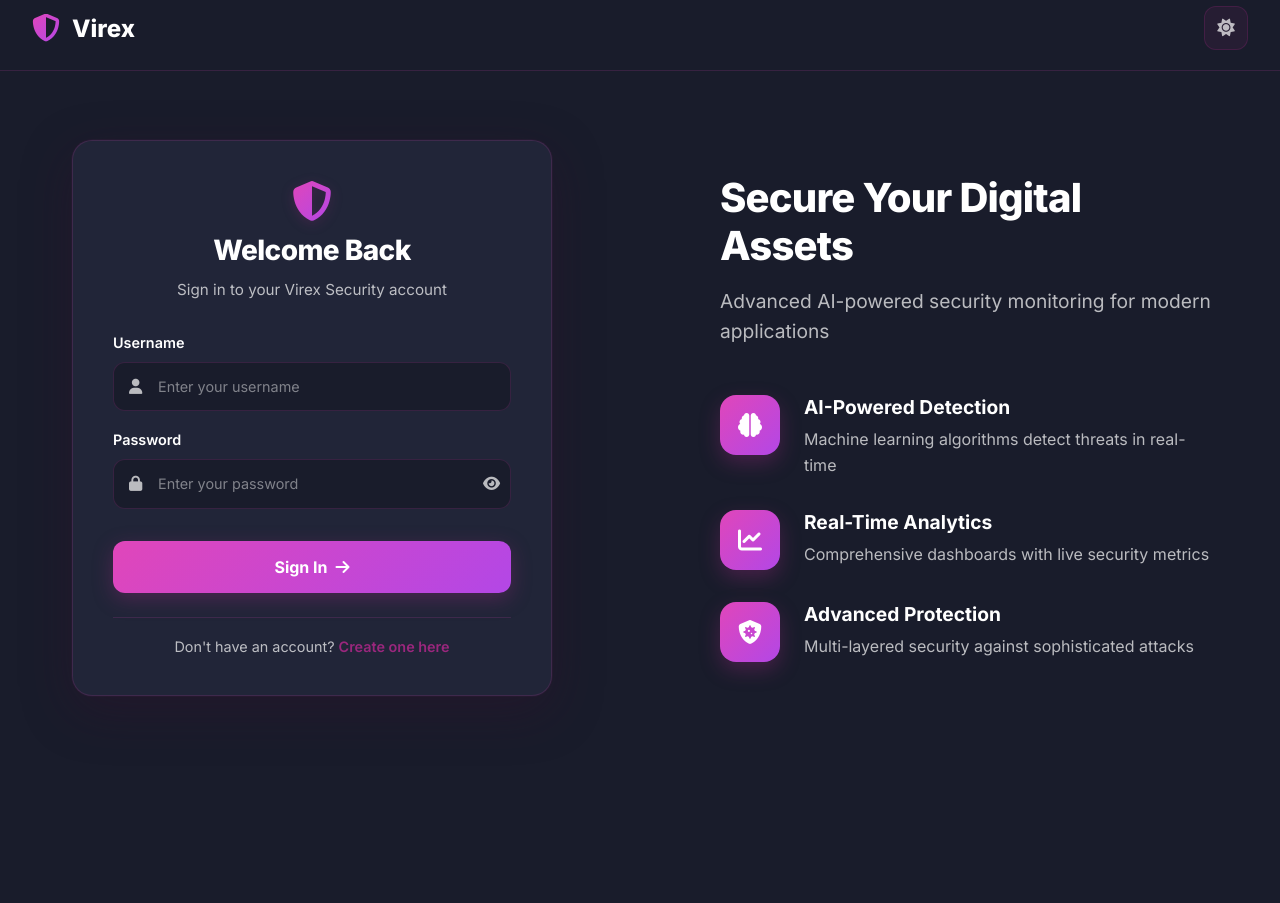
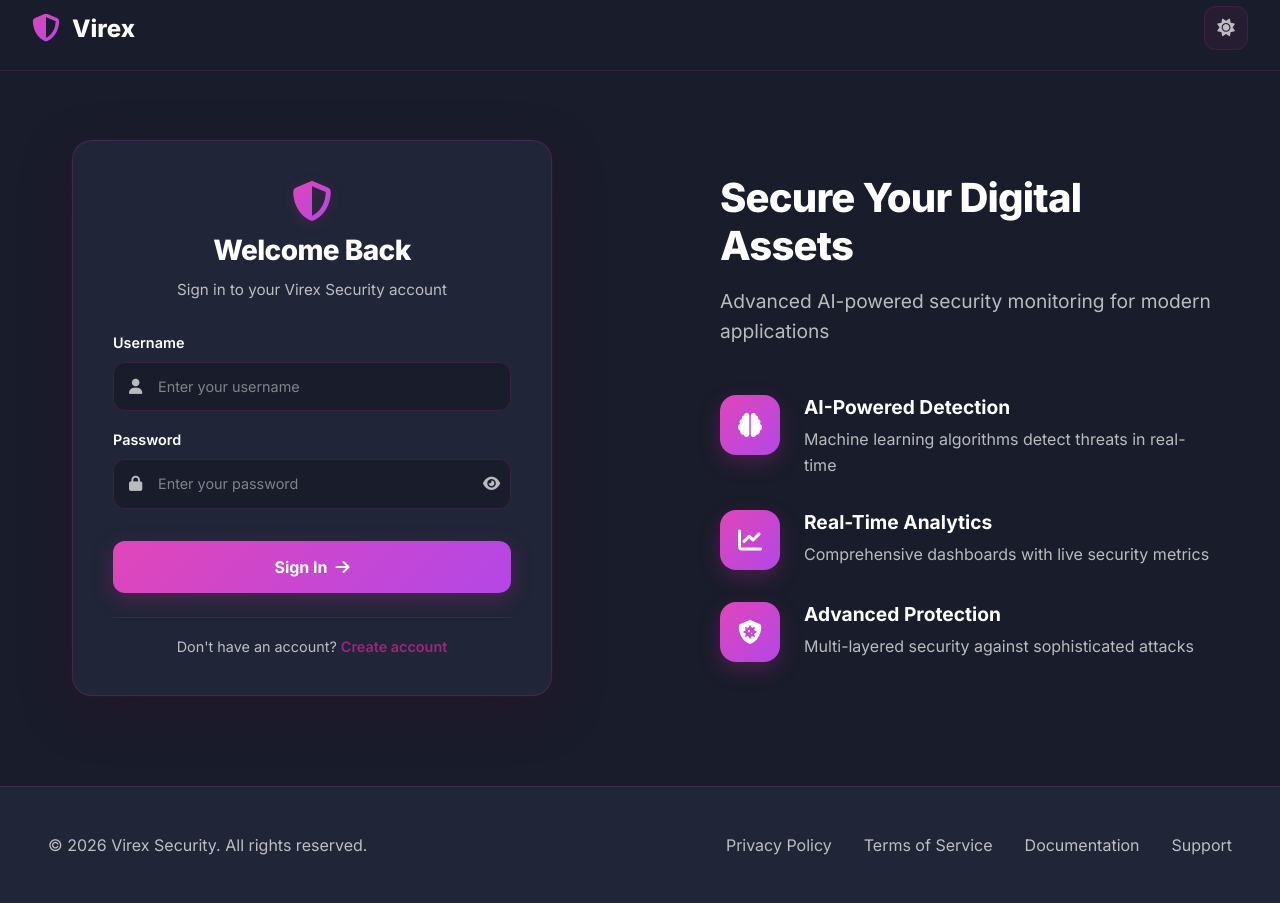
Before and after one commit to Virex-Security/graduation, a Flask app: page /login in a window 1280 px wide. Shown: the part 14-917 px from the top of the page. Before the commit the page ends 711 px from the top, so only its background shows below. Run offline with Flask 2, Linux system fonts and the light colour scheme.

Commit message:
feat: Initialize Flask web application with authentication, dashboard routes, and essential UI templates.

```diff
--- a/app/dashboard/routes.py
+++ b/app/dashboard/routes.py
@@ -67,6 +67,7 @@ def create_dashboard_app():
         '/threats/ml-detection', '/threats/brute-force',
         '/threats/scanner', '/threats/rate-limit',
         '/login', '/signup', '/',
+        '/privacy', '/terms', '/docs', '/support',
     }
     @app.before_request
     def load_global_context():
--- a/app/static/css/login.css
+++ b/app/static/css/login.css
@@ -528,6 +528,20 @@ body {
   .navbar-container {
     padding: 1rem 1.5rem;
   }
+
+  .footer {
+    padding: 2rem 1.5rem;
+  }
+
+  .footer-content {
+    flex-direction: column;
+    text-align: center;
+  }
+
+  .footer-links {
+    flex-direction: column;
+    gap: 1rem;
+  }
 }
 
 @media (max-width: 480px) {
@@ -561,3 +575,41 @@ body {
     gap: 1.5rem;
   }
 }
+
+/* ==================== FOOTER ==================== */
+.footer {
+  padding: 3rem;
+  background: var(--bg-card);
+  border-top: 1px solid var(--border-dim);
+}
+
+.footer-content {
+  max-width: 1400px;
+  margin: 0 auto;
+  display: flex;
+  justify-content: space-between;
+  align-items: center;
+  flex-wrap: wrap;
+  gap: 2rem;
+}
+
+.footer-text {
+  color: var(--text-secondary);
+  font-size: 1rem;
+}
+
+.footer-links {
+  display: flex;
+  gap: 2rem;
+}
+
+.footer-link {
+  color: var(--text-secondary);
+  text-decoration: none;
+  font-size: 1rem;
+  transition: color 0.3s ease;
+}
+
+.footer-link:hover {
+  color: var(--brand-primary);
+}
--- a/app/templates/login.html
+++ b/app/templates/login.html
@@ -92,7 +92,7 @@
             <div id="message-box" class="hidden"></div>
 
             <div class="form-footer">
-              <p>Don't have an account? <a href="/signup">Create one here</a></p>
+              <p>Don't have an account? <a href="/signup">Create account</a></p>
             </div>
           </div>
         </div>
@@ -141,6 +141,21 @@
       </div>
     </div>
 
+    <!-- Footer -->
+    <footer class="footer">
+      <div class="footer-content">
+        <div class="footer-text">
+          © 2026 Virex Security. All rights reserved.
+        </div>
+        <div class="footer-links">
+          <a href="/privacy" class="footer-link">Privacy Policy</a>
+          <a href="/terms" class="footer-link">Terms of Service</a>
+          <a href="/docs" class="footer-link">Documentation</a>
+          <a href="/support" class="footer-link">Support</a>
+        </div>
+      </div>
+    </footer>
+
     <script src="/static/javascript/auth.js"></script>
     <script src="/static/javascript/login.js"></script>
   </body>
```
Also changed, not shown: app/templates/landing.html (+4 -4 lines).
